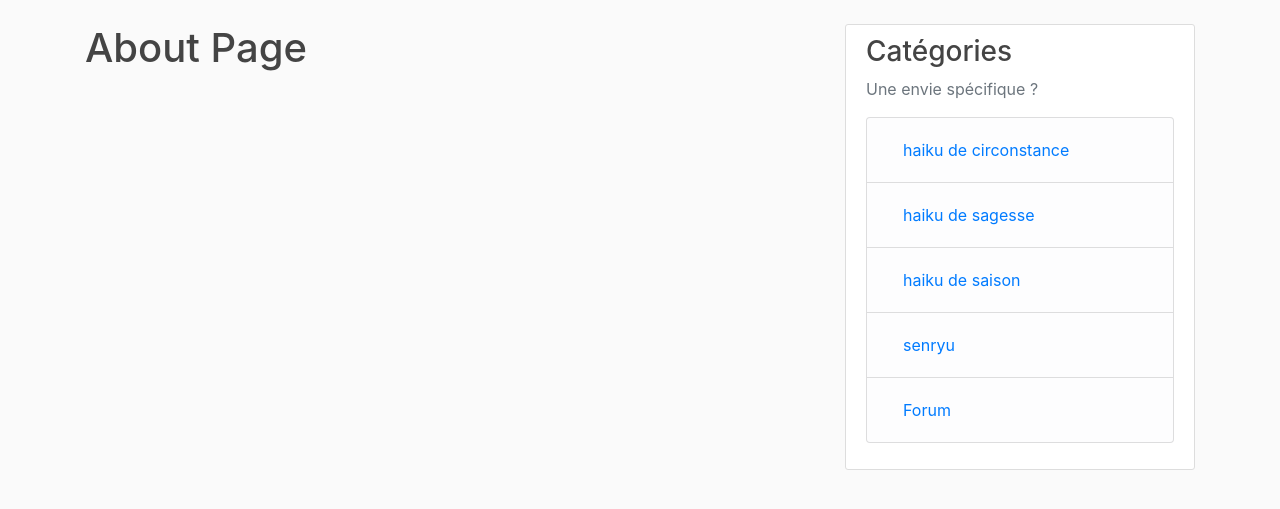
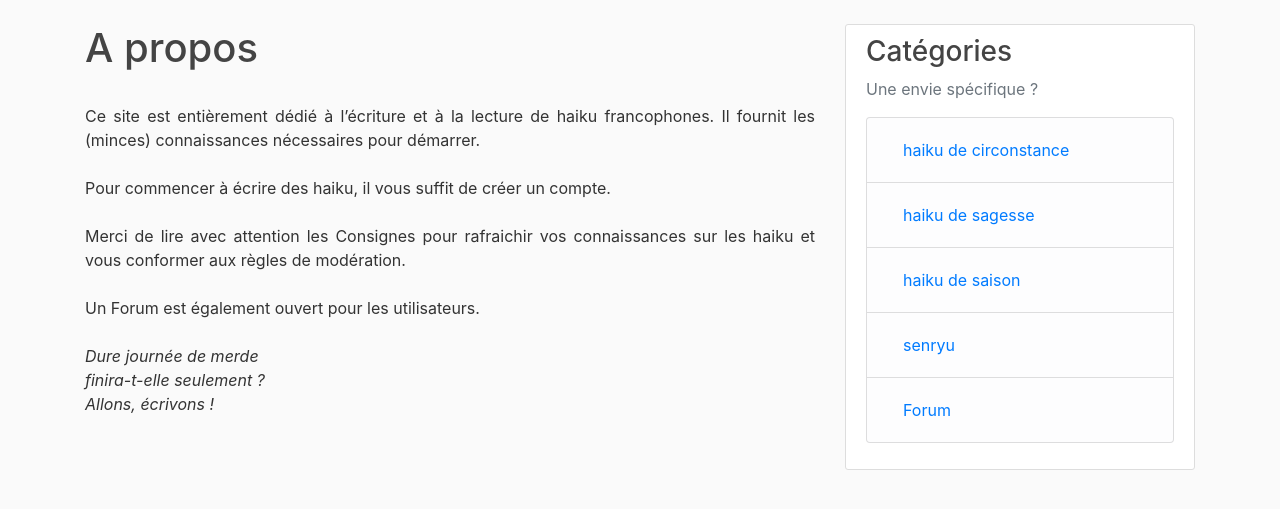
Before and after one commit to cmdcodyab/haiku_dev, a Flask app: page /about in a window 1280 px wide. Shown: the part 56-565 px from the top of the page. Run offline with Flask 2, Linux system fonts and the light colour scheme; some libraries are stand-ins or nearby versions.

Commit message:
contenu de A propos et ajout dans Consignes

```diff
--- a/flaskblog/templates/about.html
+++ b/flaskblog/templates/about.html
@@ -1,4 +1,30 @@
 {% extends "layout.html" %}
 {% block content %}
-    <h1>About Page</h1>
+    <h1>A propos</h1>
+<br>
+      <p style="text-align: justify;">
+          Ce site est entièrement dédié à l’écriture et à la lecture de haiku francophones. Il fournit les (minces) connaissances nécessaires pour démarrer.
+<br>
+<br>
+          Pour commencer à écrire des haiku, il vous suffit de créer un compte.
+<br>
+<br>
+          Merci de lire avec attention les Consignes pour rafraichir vos connaissances sur les haiku et vous conformer aux règles de modération.
+<br>
+<br>
+          Un Forum est également ouvert pour les utilisateurs.
+<br>
+<br>
+          <em>Dure journée de merde
+          <br>
+          finira-t-elle seulement ?
+          <br>
+          Allons, écrivons !</em>
+      </p>
+<br>
+<br>
+<br>
+<br>
+<br>
+<br>
 {% endblock content %}
--- a/flaskblog/templates/consignes.html
+++ b/flaskblog/templates/consignes.html
@@ -25,6 +25,9 @@ Sur ce site, il est arbitrairement décidé que les sons « e » en fin de mot n
 <br>
 <br>
 L’utilisation de la ponctuation, qui en langue française remplace convenablement les interjections japonaises, est tout à fait possible.
+<br>
+<br>
+Sans en faire une contrainte de style, il n'est pas recomandé de chercher à faire rimer les temps de son haiku. Il s'agit d'un poème en un seul vers et non d'un poème de plusieurs minuscules vers, et l'adaptation francophone du genre perd beaucoup à oublier cette distinction.
 <br>
 <br>
 On fait traditionnellement les distinctions suivantes :
```
